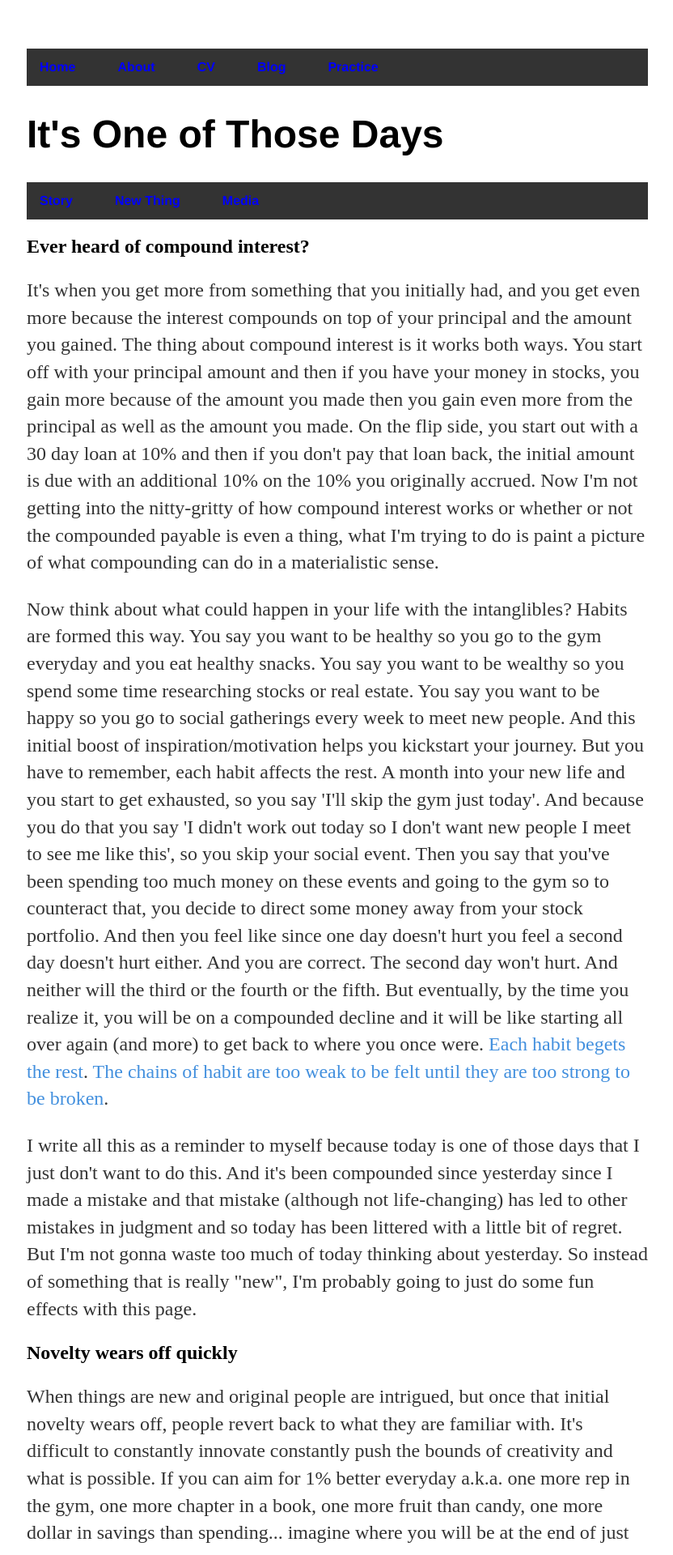
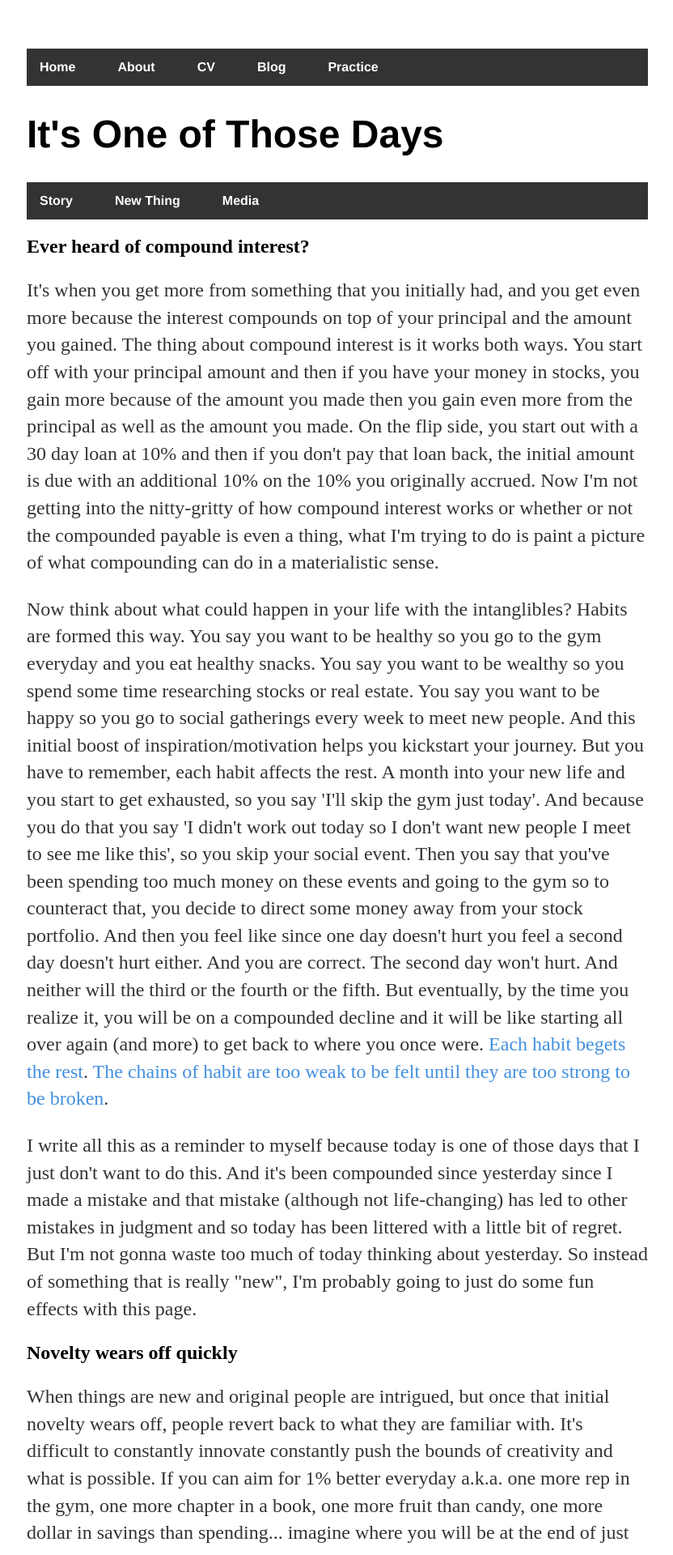
Before and after one commit to Illcarious/Illcarious.github.io, a Jekyll site: the page _posts/2019-09-14-One-Of-Those-Days.html, which Jekyll copies as it is, in a window 1280 px wide. Shown: the top 1920 px of the page at 81% size, without its empty margins (223-1055 px from the left). Built offline with Jekyll 4.4.1, drawn with Linux system fonts in a browser that asks for light colours.

Commit message:
Update 2019-09-14-One-Of-Those-Days.html

```diff
--- a/_posts/2019-09-14-One-Of-Those-Days.html
+++ b/_posts/2019-09-14-One-Of-Those-Days.html
@@ -16,10 +16,14 @@
 
     li a, .dropbtn {
       display: inline-block;
-      color: blue;
+      color: white;
       text-align: center;
       padding: 14px 16px;
       text-decoration: none;
+    }
+    .sticky{
+      position: -webkit-sticky;
+      position: sticky;
     }
     li a:hover:not(.active) {
       background-color: #111;
@@ -72,7 +76,7 @@
     </nav>
     <h1>It's One of Those Days</h1>
     <nav>
-      <ul>
+      <ul class="sticky">
         <li><a href="#story">Story</a></li>
         <li><a href="#new thing">New Thing</a></li>
         <li><a href="#media">Media</a></li>
```
